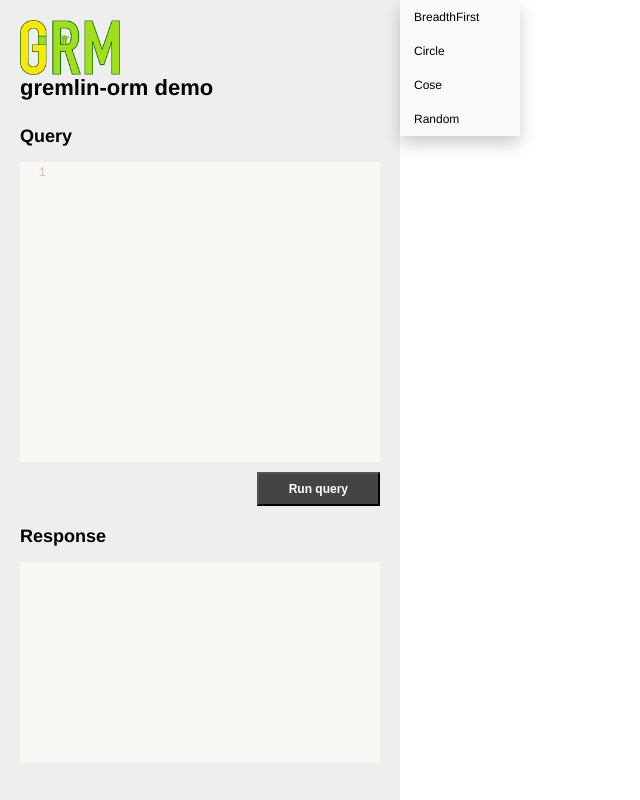
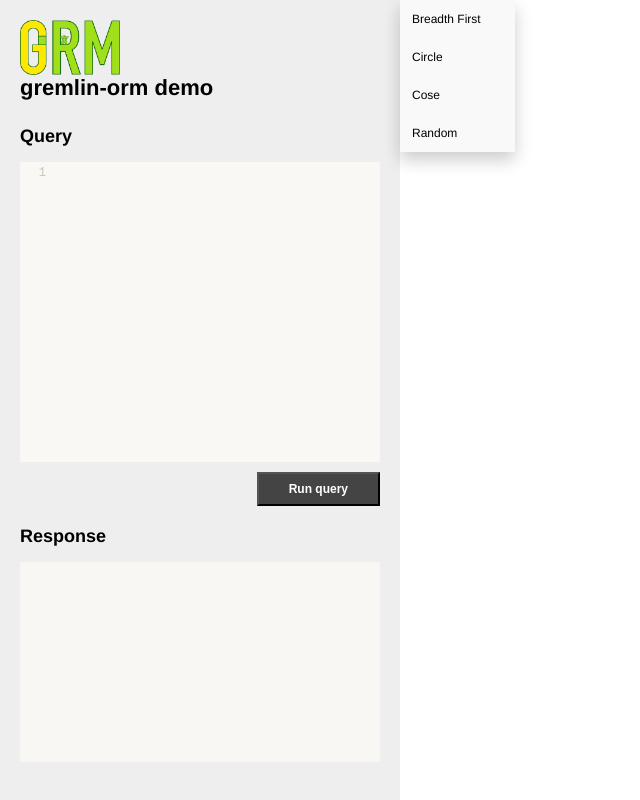
Before and after one commit to gremlin-orm/gremlin-orm-demo, a website: page views/index.html in a window 1280 px wide. Both pictures are taken after a click on the button "Change View". Shown: the whole page, without its empty margins (0-640 px from the left). Drawn offline with nearby package versions, Linux system fonts and the light colour scheme.

Commit message:
change styling

```diff
--- a/assets/css/style.css
+++ b/assets/css/style.css
@@ -128,7 +128,7 @@ button {
   display: none;
   position: absolute;
   background-color: #f9f9f9;
-  min-width: 120px;
+  min-width: 115px;
   overflow: auto;
   box-shadow: 0px 8px 16px 0px rgba(0,0,0,0.2);
   z-index: 1;
@@ -136,13 +136,13 @@ button {
 
 .dropdown-content a {
   color: black;
-  padding: 10px 14px;
+  padding: 12px 12px;
   text-decoration: none;
   display: block;
   font-size: 12px;
 }
 
-.dropdown a:hover {background-color: #f1f1f1}
+.dropdown a:hover {background-color: #aaa}
 
 .show {display:block;}
 
--- a/assets/js/index.js
+++ b/assets/js/index.js
@@ -44,14 +44,11 @@ $(document).ready(function() {
     });
   });
 
-
   // Close the dropdown if the user clicks outside of it
   window.onclick = function(event) {
     if (!event.target.matches('.dropbtn')) {
-
       let dropdowns = document.getElementsByClassName("dropdown-content");
-      let i;
-      for (i = 0; i < dropdowns.length; i++) {
+      for (let i = 0; i < dropdowns.length; i++) {
         let openDropdown = dropdowns[i];
         if (openDropdown.classList.contains('show')) {
           openDropdown.classList.remove('show');
--- a/views/index.html
+++ b/views/index.html
@@ -30,10 +30,11 @@
   </div>
   <div class="right-pane">
     <div id="container">
+      <!-- dropdown view menu -->
       <div class="dropdown">
           <button onclick="dropdownBtn()" class="dropbtn">Change View</button>
             <div id="dropdownView" class="dropdown-content">
-              <a data-view="breadthFirst" href="#">BreadthFirst</a>
+              <a data-view="breadthFirst" href="#">Breadth First</a>
               <a data-view="circle" href="#">Circle</a>
               <a data-view="cose" href="#">Cose</a>
               <a data-view="random" href="#">Random</a>
```
